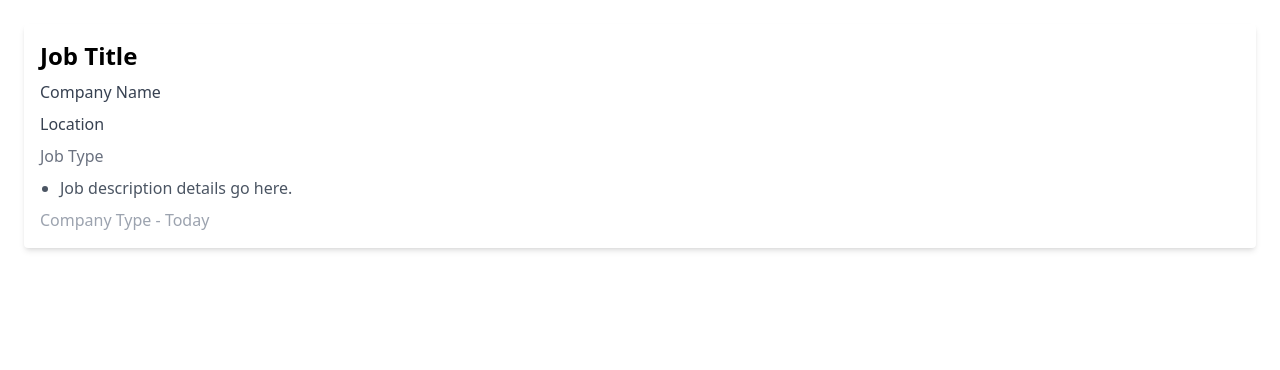
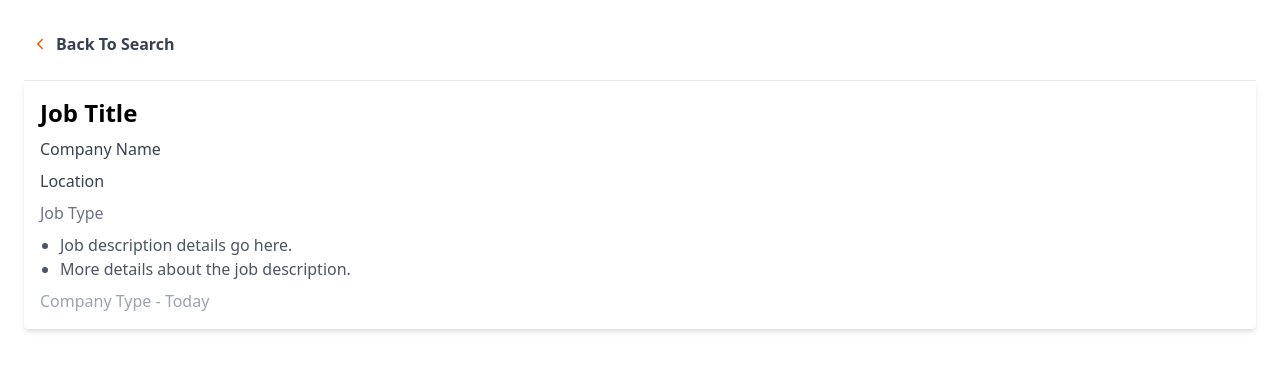
Before and after one commit to mddanish867/ehs, a React (Create React App) app: page /job/1 in a window 1280 px wide. Shown: the top 370 px of the page. Built offline with nearby package versions, Linux system fonts and the light colour scheme.

Commit message:
added job details components

```diff
--- a/src/App.js
+++ b/src/App.js
@@ -14,5 +14,4 @@ function App() {
       </Router>
   );
 }
-
 export default App;
--- a/src/Home/Home.jsx
+++ b/src/Home/Home.jsx
@@ -7,12 +7,6 @@ const Home = () => {
     <div className="min-h-screen bg-gray-100">
       <Navbar />
       <JobSearch/>
-      {/* <main className="container mx-auto p-6 mt-36 md:mt-36">
-        <div className="text-center">
-          <h1 className="text-4xl font-bold text-gray-900">Welcome to Employee Hiring System</h1>
-          <p className="mt-4 text-gray-700">Manage your referrals efficiently and effectively.</p>
-        </div>
-      </main> */}
     </div>
   );
 };
--- a/src/JobSearch/JobDetails.jsx
+++ b/src/JobSearch/JobDetails.jsx
@@ -1,8 +1,9 @@
 import React from 'react';
-import { useParams } from 'react-router-dom';
-
+import { useParams, useNavigate } from 'react-router-dom';
+import { IoIosArrowBack } from "react-icons/io";
 const JobDetails = () => {
   const { id } = useParams();
+  const navigate = useNavigate();
 
   // You might fetch job details from an API or state. For now, using static data.
   const job = {
@@ -11,7 +12,7 @@ const JobDetails = () => {
     company: 'Company Name',
     location: 'Location',
     type: 'Job Type',
-    description: 'Job description details go here.',
+    description: 'Job description details go here.\nMore details about the job description.',
     companyType: 'Company Type',
     postedDate: new Date()
   };
@@ -28,7 +29,15 @@ const JobDetails = () => {
 
   return (
     <div className="container mx-auto p-6">
-      <div className="p-4 rounded bg-white shadow-md text-left">
+      <button
+        onClick={() => navigate(-1)}
+        className="mb-4 flex items-center p-2 text-gray-700 hover:text-gray-900 focus:outline-none font-semibold"
+      >
+        <IoIosArrowBack className="mr-2 text-orange-600 font-semibold"/>
+        Back To Search
+      </button>
+      <div className="border-t mt-4"></div>
+      <div className="bg-white text-left p-4 rounded shadow-md">
         <h2 className="text-2xl font-bold mb-2">{job.title}</h2>
         <p className="text-gray-700 mb-2">{job.company}</p>
         <p className="text-gray-700 mb-2">{job.location}</p>
--- a/src/JobSearch/JobSearch.jsx
+++ b/src/JobSearch/JobSearch.jsx
@@ -6,6 +6,9 @@ const JobSearch = () => {
   const [location, setLocation] = useState('');
   const [jobType, setJobType] = useState('');
   const [showResults, setShowResults] = useState(false);
+  const [currentPage, setCurrentPage] = useState(1);
+  const jobsPerPage = 3; // Number of jobs to display per page
+
   const [jobs, setJobs] = useState([
     {
       id: 1,
@@ -29,6 +32,56 @@ const JobSearch = () => {
     },
     {
       id: 3,
+      title: 'Data Scientist',
+      company: 'Microsoft',
+      location: 'Remote',
+      type: 'Contract',
+      description: 'Analyze data and build predictive models.\nDevelop data pipelines.\nPresent insights to stakeholders.',
+      companyType: 'Tech',
+      postedDate: new Date(Date.now() - 2 * 24 * 60 * 60 * 1000) // 2 days ago
+    },
+    {
+        id: 4,
+        title: 'Data Scientist',
+        company: 'Microsoft',
+        location: 'Remote',
+        type: 'Contract',
+        description: 'Analyze data and build predictive models.\nDevelop data pipelines.\nPresent insights to stakeholders.',
+        companyType: 'Tech',
+        postedDate: new Date(Date.now() - 2 * 24 * 60 * 60 * 1000) // 2 days ago
+      },
+      {
+        id: 5,
+        title: 'Data Scientist',
+        company: 'Microsoft',
+        location: 'Remote',
+        type: 'Contract',
+        description: 'Analyze data and build predictive models.\nDevelop data pipelines.\nPresent insights to stakeholders.',
+        companyType: 'Tech',
+        postedDate: new Date(Date.now() - 2 * 24 * 60 * 60 * 1000) // 2 days ago
+      },
+      {
+        id: 6,
+        title: 'Data Scientist',
+        company: 'Microsoft',
+        location: 'Remote',
+        type: 'Contract',
+        description: 'Analyze data and build predictive models.\nDevelop data pipelines.\nPresent insights to stakeholders.',
+        companyType: 'Tech',
+        postedDate: new Date(Date.now() - 2 * 24 * 60 * 60 * 1000) // 2 days ago
+      },
+      {
+        id: 7,
+        title: 'Data Scientist',
+        company: 'Microsoft',
+        location: 'Remote',
+        type: 'Contract',
+        description: 'Analyze data and build predictive models.\nDevelop data pipelines.\nPresent insights to stakeholders.',
+        companyType: 'Tech',
+        postedDate: new Date(Date.now() - 2 * 24 * 60 * 60 * 1000) // 2 days ago
+      },
+      {
+        id: 8,
         title: 'Data Scientist',
         company: 'Microsoft',
         location: 'Remote',
@@ -63,10 +116,20 @@ const JobSearch = () => {
     ));
   };
 
+  // Pagination calculations
+  const totalJobs = filteredJobs.length;
+  const totalPages = Math.ceil(totalJobs / jobsPerPage);
+  const indexOfLastJob = currentPage * jobsPerPage;
+  const indexOfFirstJob = indexOfLastJob - jobsPerPage;
+  const currentJobs = filteredJobs.slice(indexOfFirstJob, indexOfLastJob);
+
+  const handlePageChange = (pageNumber) => {
+    setCurrentPage(pageNumber);
+  };
+
   return (
     <div className="container mx-auto p-6">
       <div className="mb-4">
-        {/* Combined layout with vertical borders */}
         <div className="flex flex-col sm:flex-row space-y-2 sm:space-y-0 sm:space-x-2">
           <input
             type="text"
@@ -94,17 +157,21 @@ const JobSearch = () => {
             <option value="internship">Internship</option>
           </select>
           <button
-            className="p-2 bg-blue-500 text-white rounded"
-            onClick={() => setShowResults(true)}
+            className="p-2 bg-gray-700 text-white rounded"
+            onClick={() => {
+              setShowResults(true);
+              setCurrentPage(1); // Reset to first page on new search
+            }}
           >
             Search
           </button>
         </div>
       </div>
       {showResults && (
+        <>
           <div className="grid grid-cols-1 md:grid-cols-2 lg:grid-cols-3 gap-4">
-          {filteredJobs.length > 0 ? (
-            filteredJobs.map((job) => (
+            {currentJobs.length > 0 ? (
+              currentJobs.map((job) => (
                 <Link key={job.id} to={`/job/${job.id}`} className="p-4 rounded bg-white shadow-md text-left no-underline hover:no-underline">
                   <div className="cursor-pointer">
                     <h2 className="text-lg font-bold">{job.title}</h2>
@@ -122,6 +189,41 @@ const JobSearch = () => {
               <p className="col-span-full text-center text-gray-500">No jobs found</p>
             )}
           </div>
+          <div className="flex justify-center mt-4">
+            <nav aria-label="Page navigation">
+              <ul className="inline-flex -space-x-px">
+                <li>
+                  <button
+                    onClick={() => handlePageChange(currentPage - 1)}
+                    className="px-3 py-1.5 border border-gray-300 text-gray-500 bg-white rounded-l hover:bg-gray-900 hover:text-white disabled:opacity-50"
+                    disabled={currentPage === 1}
+                  >
+                    Previous
+                  </button>
+                </li>
+                {Array.from({ length: totalPages }, (_, index) => (
+                  <li key={index}>
+                    <button
+                      onClick={() => handlePageChange(index + 1)}
+                      className={`px-3 py-1.5 border border-gray-300 text-gray-300 bg-white hover:bg-gray-900 hover:text-white ${currentPage === index + 1 ? 'bg-gray-700 hover:bg-gray-900 hover:text-white' : ''}`}
+                    >
+                      {index + 1}
+                    </button>
+                  </li>
+                ))}
+                <li>
+                  <button
+                    onClick={() => handlePageChange(currentPage + 1)}
+                    className="px-3 py-1.5 border border-gray-300 text-gray-500 bg-white rounded-r hover:bg-gray-900 hover:text-white disabled:opacity-50"
+                    disabled={currentPage === totalPages}
+                  >
+                    Next
+                  </button>
+                </li>
+              </ul>
+            </nav>
+          </div>
+        </>
       )}
     </div>
   );
```
Lines whose indentation alone changed are shown as unchanged.
